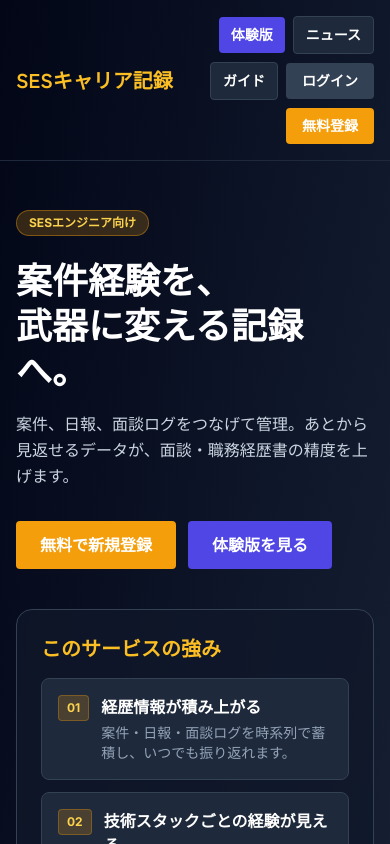
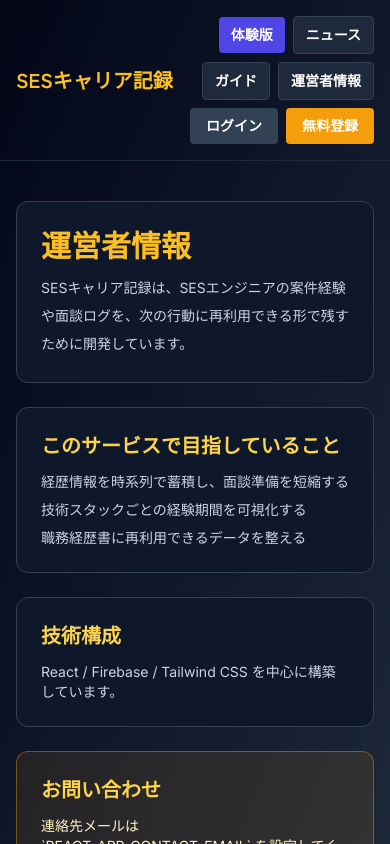
Before and after one commit to ysdev421/ses-portfolio-app, a React (Create React App) app: page /about in a window 390 px wide. Shown: the top 844 px of the page. Built offline with nearby package versions, Linux system fonts and the light colour scheme; no server answers.

Commit message:
feat: aboutページを追加し開発者情報と連絡先を分離

```diff
--- a/scripts/generate-sitemap.js
+++ b/scripts/generate-sitemap.js
@@ -10,7 +10,7 @@ const fileText = fs.readFileSync(guidesFile, 'utf8');
 const slugMatches = [...fileText.matchAll(/slug:\s*'([^']+)'/g)];
 const slugs = slugMatches.map((match) => match[1]);
 
-const staticPaths = ['/', '/demo', '/news', '/guides'];
+const staticPaths = ['/', '/about', '/demo', '/news', '/guides'];
 const guidePaths = slugs.map((slug) => `/guides/${slug}`);
 const allPaths = [...staticPaths, ...guidePaths];
 
@@ -26,7 +26,7 @@ const lines = [
   ...allPaths.map((pathName) => {
     const fullUrl = `${siteUrl}${pathName}`;
     if (pathName === '/') return renderUrl(fullUrl, 'weekly', '1.0');
-    if (pathName === '/demo' || pathName === '/news' || pathName === '/guides') {
+    if (pathName === '/about' || pathName === '/demo' || pathName === '/news' || pathName === '/guides') {
       return renderUrl(fullUrl, 'weekly', '0.9');
     }
     return renderUrl(fullUrl, 'monthly', '0.8');
--- a/src/App.js
+++ b/src/App.js
@@ -13,6 +13,7 @@ import NewsPage from './pages/NewsPage';
 import GuidesPage from './pages/GuidesPage';
 import GuideArticlePage from './pages/GuideArticlePage';
 import DemoPage from './pages/DemoPage';
+import AboutPage from './pages/AboutPage';
 import SettingsPage from './pages/SettingsPage';
 import ProjectForm from './components/ProjectForm';
 import ProjectList from './components/ProjectList';
@@ -142,6 +143,16 @@ function App() {
           onNavigatePublic={navigatePublic}
           onStartLogin={() => navigatePublic('/login')}
           onStartSignup={() => handleSignupFrom('demo')}
+        />
+      );
+    }
+
+    if (publicPath === '/about') {
+      return (
+        <AboutPage
+          onNavigatePublic={navigatePublic}
+          onStartLogin={() => navigatePublic('/login')}
+          onStartSignup={() => handleSignupFrom('about')}
         />
       );
     }
--- a/src/components/PublicHeader.jsx
+++ b/src/components/PublicHeader.jsx
@@ -29,6 +29,12 @@ export default function PublicHeader({ onNavigatePublic, onStartLogin, onStartSi
             ガイド
           </button>
           <button
+            onClick={() => onNavigatePublic('/about')}
+            className="bg-slate-800 hover:bg-slate-700 border border-slate-700 text-white px-3 py-2 rounded text-sm font-semibold"
+          >
+            運営者情報
+          </button>
+          <button
             onClick={onStartLogin}
             className="bg-slate-700 hover:bg-slate-600 text-white px-4 py-2 rounded text-sm font-semibold"
           >
--- /dev/null
+++ b/src/pages/AboutPage.jsx
@@ -0,0 +1,66 @@
+import PublicHeader from '../components/PublicHeader';
+import { useSeo } from '../utils/seo';
+
+const CONTACT_EMAIL = process.env.REACT_APP_CONTACT_EMAIL || '';
+
+export default function AboutPage({ onNavigatePublic, onStartLogin, onStartSignup }) {
+  useSeo({
+    title: '運営者情報 | SESキャリア記録',
+    description: 'SESキャリア記録の開発背景、提供価値、連絡先を掲載しています。',
+    path: '/about',
+    jsonLd: {
+      '@context': 'https://schema.org',
+      '@type': 'AboutPage',
+      name: '運営者情報',
+      inLanguage: 'ja',
+    },
+  });
+
+  return (
+    <div className="min-h-screen bg-gradient-to-br from-slate-950 via-slate-900 to-slate-800 text-white">
+      <PublicHeader
+        onNavigatePublic={onNavigatePublic}
+        onStartLogin={onStartLogin}
+        onStartSignup={onStartSignup}
+      />
+
+      <main className="max-w-4xl mx-auto px-4 py-10 sm:px-6 lg:px-8 space-y-6">
+        <section className="rounded-xl border border-slate-700 bg-slate-900 p-6">
+          <h1 className="text-3xl font-serif font-bold text-amber-400">運営者情報</h1>
+          <p className="text-slate-300 mt-3 text-sm leading-7">
+            SESキャリア記録は、SESエンジニアの案件経験や面談ログを、次の行動に再利用できる形で残すために開発しています。
+          </p>
+        </section>
+
+        <section className="rounded-xl border border-slate-700 bg-slate-900 p-6">
+          <h2 className="text-xl font-bold text-amber-300">このサービスで目指していること</h2>
+          <ul className="mt-3 text-sm text-slate-300 space-y-2">
+            <li>経歴情報を時系列で蓄積し、面談準備を短縮する</li>
+            <li>技術スタックごとの経験期間を可視化する</li>
+            <li>職務経歴書に再利用できるデータを整える</li>
+          </ul>
+        </section>
+
+        <section className="rounded-xl border border-slate-700 bg-slate-900 p-6">
+          <h2 className="text-xl font-bold text-amber-300">技術構成</h2>
+          <p className="mt-3 text-sm text-slate-300">
+            React / Firebase / Tailwind CSS を中心に構築しています。
+          </p>
+        </section>
+
+        <section className="rounded-xl border border-amber-500/40 bg-amber-500/10 p-6">
+          <h2 className="text-xl font-bold text-amber-300">お問い合わせ</h2>
+          {CONTACT_EMAIL ? (
+            <a className="inline-block mt-3 text-amber-100 hover:text-white" href={`mailto:${CONTACT_EMAIL}`}>
+              {CONTACT_EMAIL}
+            </a>
+          ) : (
+            <p className="mt-3 text-sm text-amber-100">
+              連絡先メールは `REACT_APP_CONTACT_EMAIL` を設定してください。
+            </p>
+          )}
+        </section>
+      </main>
+    </div>
+  );
+}
--- a/src/pages/LandingPage.jsx
+++ b/src/pages/LandingPage.jsx
@@ -140,7 +140,12 @@ export default function LandingPage({
 
       <footer className="border-t border-slate-800 mt-8">
         <div className="max-w-6xl mx-auto px-4 py-6 sm:px-6 lg:px-8 flex flex-col sm:flex-row sm:items-center sm:justify-between gap-3 text-sm">
-          <p className="text-slate-400">お問い合わせ</p>
+          <div className="flex items-center gap-4">
+            <p className="text-slate-400">お問い合わせ</p>
+            <button onClick={() => onNavigatePublic('/about')} className="text-slate-300 hover:text-white">
+              運営者情報
+            </button>
+          </div>
           {CONTACT_EMAIL ? (
             <a className="text-amber-300 hover:text-amber-200" href={`mailto:${CONTACT_EMAIL}`}>
               {CONTACT_EMAIL}
```
Also changed, not shown: 1 other file (tests, documents, lock files or other folders).
